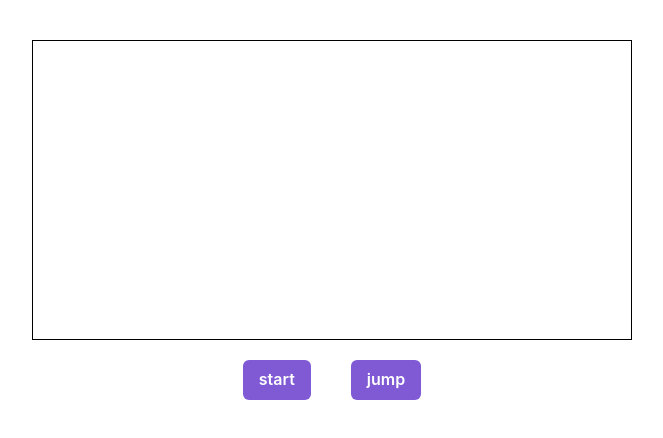
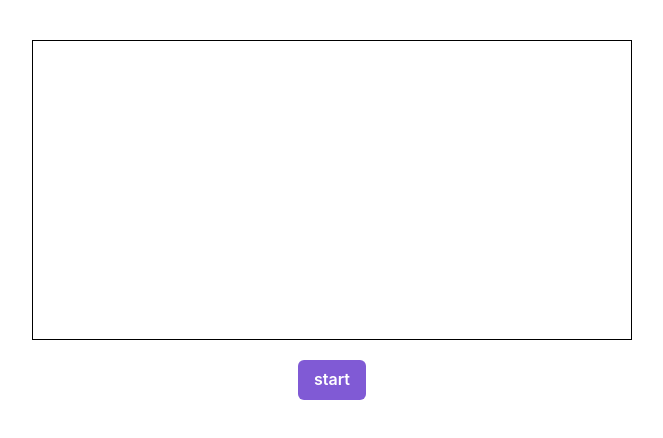
Before and after one commit to GAME-EE/client, a Next.js app: page /game/dyno in a window 1280 px wide. Shown: the top 438 px of the page, without its empty margins (308-971 px from the left). Built offline with nearby package versions, Linux system fonts and the light colour scheme.

Commit message:
feat : start button display false

```diff
--- a/src/components/DynoCanvas.tsx
+++ b/src/components/DynoCanvas.tsx
@@ -41,14 +41,15 @@ const DINO_OBJECT: DinoI = {
 const DINO_SPEED = 3;
 const OBSTACLE_SPEED = 2;
 const STAY_MAX_TIME = 0; //Note : 점프 높이가 낮을떄는 필요했는데, 점프 높이를 늘려서 없어도 될수도 있음
-
-const DynoCanvas = () => {
+interface IDynoCanvas {
+  isPlay: boolean;
+  stopPlay: () => void;
+}
+const DynoCanvas = ({ isPlay, stopPlay }: IDynoCanvas) => {
   const canvasRef = useRef<HTMLCanvasElement | null>(null);
   const [context, setContext] = useState<CanvasRenderingContext2D | null>(null);
   const obstacleRef = useRef<ObstacleI[]>([]);
   const dinoRef = useRef<DinoI>(DINO_OBJECT);
-  const [playing, setPlaying] = useState(false);
-  // const playingRef = useRef<boolean>(false);
   let animation: number;
   let jumping: boolean = false;
   let timer = 0;
@@ -59,6 +60,12 @@ const DynoCanvas = () => {
     dinoRef.current.image.src = '/chick.png';
     drawDino(); //왜 처음부터 보이지 않을 까요오오오오
   }, []);
+  useEffect(() => {
+    if (isPlay) {
+      console.log('Game start!!!');
+      handleStart();
+    }
+  }, [isPlay]);
 
   const drawDino = useCallback(() => {
     if (!context || !dinoRef.current.image) return;
@@ -98,7 +105,6 @@ const DynoCanvas = () => {
       };
       tObstacle.image.src = '/dino1.png';
       obstacleRef.current = [...obstacleRef.current, tObstacle];
-      // console.log(obstacleRef.current);
     }
 
     // NOTE: 장애물들을 프레임마다 1씩 줄이고
@@ -120,37 +126,28 @@ const DynoCanvas = () => {
 
     //체공 상태인 경우 dinoRef.current.y === OBSTACLE_OBJECT.maxY
     if (dinoRef.current.y <= DINO_OBJECT.maxY) {
-      console.log('체공');
-
       stayTime++;
     }
 
     //체공 상태에서 끝나, 점프를 멈추어야 하는 상태
     if (stayTime > STAY_MAX_TIME) {
-      console.log('stop');
-
       jumping = false;
       stayTime = 0;
     }
-    console.log(dinoRef.current.y, DINO_OBJECT.maxY, jumping);
 
     //점프를 해야하는 상태
     if (dinoRef.current.y > DINO_OBJECT.maxY && jumping == true) {
-      console.log('jump');
-
       dinoRef.current.y = dinoRef.current.y - DINO_SPEED;
     }
 
     //점프 상태가 아닌때 아래로, 내려갈수 있는 한계를 지정
     if (jumping == false && dinoRef.current.y + dinoRef.current.height < CANVAS_OBJECT.height) {
-      console.log('down');
       dinoRef.current.y = dinoRef.current.y + DINO_SPEED;
     }
   };
 
   const drawObstacleToX = (ctx: CanvasRenderingContext2D | null, obstacle: ObstacleI) => {
     if (!ctx) return;
-
     const img: CanvasImageSource = obstacle.image as HTMLImageElement;
     ctx.drawImage(img, obstacle.x, obstacle.y, obstacle.width, obstacle.height);
   };
@@ -163,10 +160,7 @@ const DynoCanvas = () => {
 
   const handleJump = () => {
     //점프 상태가 아닐때만 점프
-    // console.log(jumping, dinoRef.current.y + dinoRef.current.height, CANVAS_OBJECT.height);
-
     if (!jumping && dinoRef.current.y + dinoRef.current.height == CANVAS_OBJECT.height) {
-      console.log('jump');
       jumping = true;
     }
   };
@@ -187,21 +181,20 @@ const DynoCanvas = () => {
     const yFlag = dino.y - someGap > obstacle.y - obstacle.height;
     if (xFlag && yFlag) {
       cancelAnimationFrame(animation);
-      console.log('끝');
+      stopPlay();
     }
   };
   const handleStart = () => {
     clearCanvas();
+    cancelAnimationFrame(animation);
     obstacleRef.current = [];
     jumping = false;
     timer = 0;
     stayTime = 0;
     byFrame();
-    // playingRef.current = true;
-    // setPlaying(true);
   };
   return (
-    <Center flexDirection={'column'} m={10}>
+    <Center flexDirection={'column'} marginTop={10}>
       <canvas
         ref={canvasRef}
         style={{
@@ -210,17 +203,13 @@ const DynoCanvas = () => {
           border: '0.1px solid black',
         }}
       />
-      <Center>
-        {/* {!playingRef.current && ( */}
-        <Button colorScheme="purple" onClick={handleStart} m={5}>
-          start
-        </Button>
-        {/* )} */}
-
-        <Button colorScheme="purple" onClick={handleJump} m={5}>
-          jump
-        </Button>
-      </Center>
+      {isPlay && (
+        <Center>
+          <Button colorScheme="purple" onClick={handleJump} m={5}>
+            jump
+          </Button>
+        </Center>
+      )}
     </Center>
   );
 };
--- a/src/pages/game/dyno.tsx
+++ b/src/pages/game/dyno.tsx
@@ -1,9 +1,24 @@
+import { Button, Center } from '@chakra-ui/react';
 import type { NextPage } from 'next';
+import { useState } from 'react';
 import DynoCanvas from '../../components/DynoCanvas';
 const Dyno: NextPage = () => {
+  const [isPlay, setIsPlay] = useState(false);
   return (
     <div>
-      <DynoCanvas />
+      <DynoCanvas
+        isPlay={isPlay}
+        stopPlay={() => {
+          setIsPlay(false);
+        }}
+      />
+      <Center>
+        {!isPlay && (
+          <Button colorScheme="purple" m={5} onClick={() => setIsPlay(true)}>
+            start
+          </Button>
+        )}
+      </Center>
     </div>
   );
 };
```
